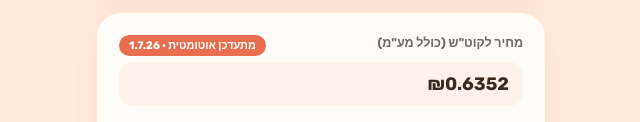
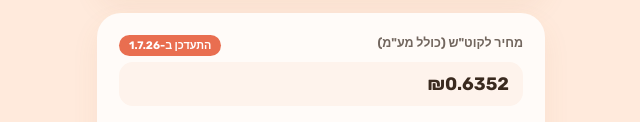
Before and after one commit to mayacarmelx10ai10/hagolan28-calculator, a website: page public/index.html in a window 1280 px wide. Shown: the part 483-605 px from the top of the page, without its empty margins (319-959 px from the left). Drawn offline with Linux system fonts and the light colour scheme.

Commit message:
Change rate badge text to 'עודכן ב-[date]'

```diff
--- a/public/app.js
+++ b/public/app.js
@@ -112,7 +112,7 @@ function applyStateToForm() {
   if (state.rate) {
     document.getElementById('rateReadout').textContent = `₪${state.rate.rateWithVat.toFixed(4)}`;
     const badge = document.getElementById('rateBadge');
-    badge.textContent = `מתעדכן אוטומטית · ${formatDateShort(state.rate.effectiveFrom)}`;
+    badge.textContent = `התעדכן ב-${formatDateShort(state.rate.effectiveFrom)}`;
     badge.title = `לפני מע"מ: ₪${state.rate.baseRate.toFixed(4)}`;
   }
   updateKwhReadout();
--- a/public/index.html
+++ b/public/index.html
@@ -72,7 +72,7 @@
       <div class="field">
         <div class="field-label-row">
           <label>מחיר לקוט"ש (כולל מע"מ)</label>
-          <span class="auto-badge" id="rateBadge">מתעדכן אוטומטית</span>
+          <span class="auto-badge" id="rateBadge">התעדכן ב-...</span>
         </div>
         <div class="readout rate-readout" id="rateReadout">—</div>
       </div>
```
